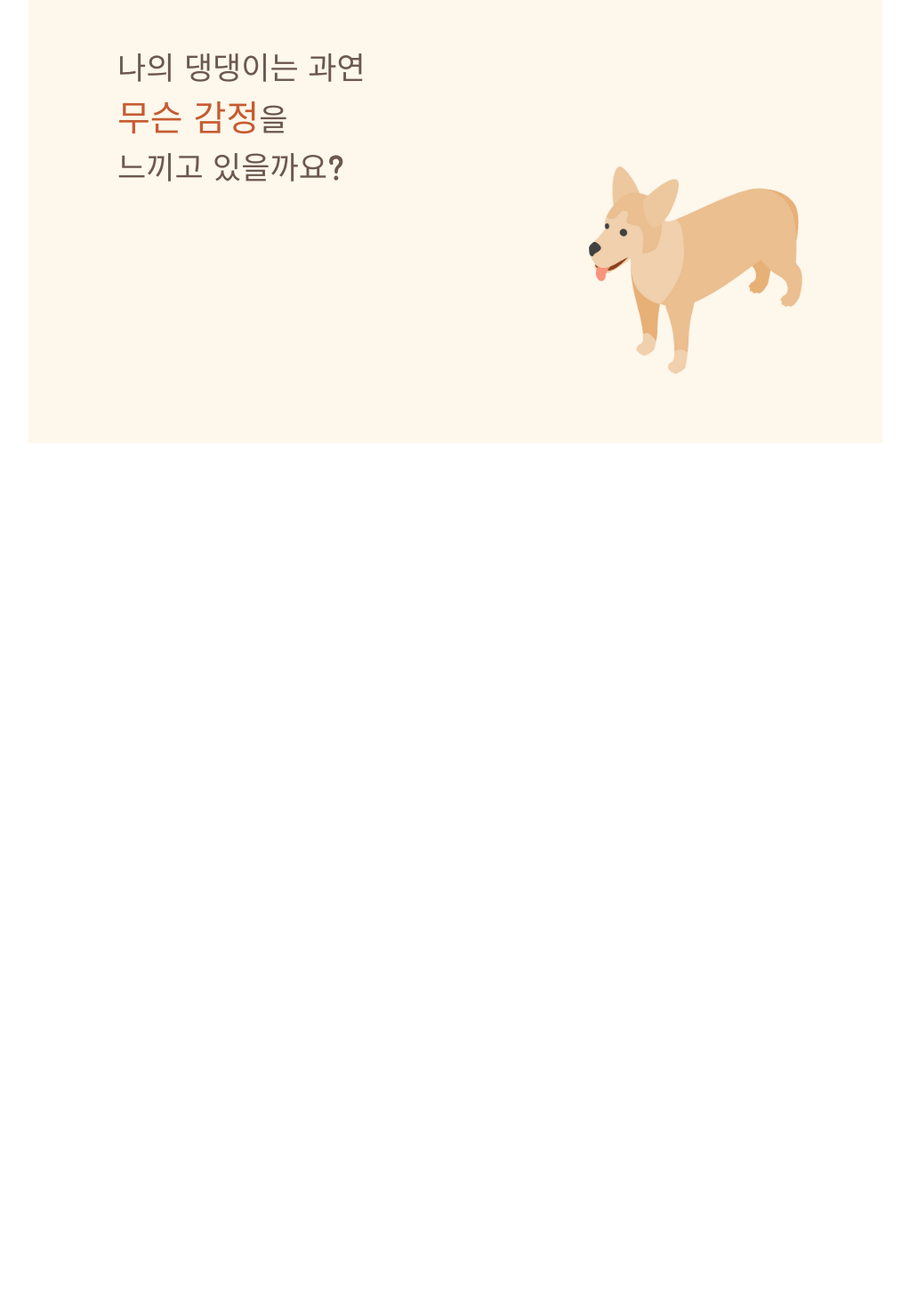
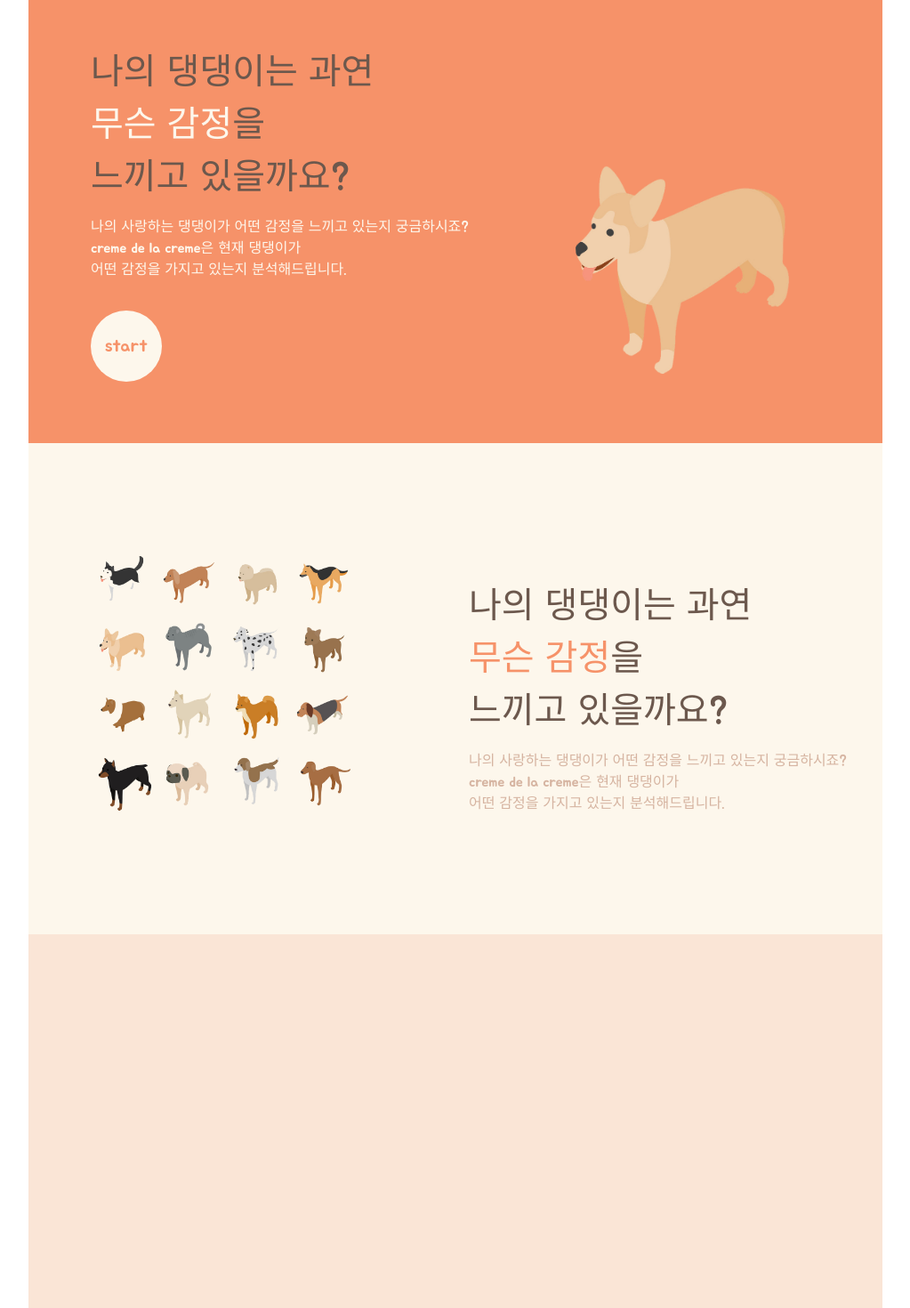
Before and after one commit to CreamDeLaCream/creme-client, a React (Create React App) app: page / in a window 1280 px wide. Shown: the part 260-1730 px from the top of the page at 89% size, without its empty margins (128-1151 px from the left). Built offline with nearby package versions, Linux system fonts and the light colour scheme.

Commit message:
[#28] edit : 인트로페이지 UI 및 버튼 구현

```diff
--- a/src/pages/Analysis/AnalysisPage.js
+++ b/src/pages/Analysis/AnalysisPage.js
@@ -46,7 +46,7 @@ const AnalysisPage = (props) => {
             size="20px"
             color="var(--white)"
             cursor
-            _onClick={() => history.push('/result')}
+            _onClick={() => history.push('/main')}
           >
             <Text type="button" color="var(--white)">
               댕댕이 <br /> 결과
--- a/src/pages/Intro/Intro1st.js
+++ b/src/pages/Intro/Intro1st.js
@@ -1,23 +1,47 @@
 import React from 'react';
 import styled from 'styled-components';
 
-import { Text } from '../../common/components';
+import { Text, Button } from '../../common/components';
 
-export const Intro1st = () => {
+export const Intro1st = (props) => {
+  const { history } = props;
   const env = process.env;
   env.PUBLIC_URL = env.PUBLIC_URL || '';
 
   return (
     <MainTitleBg>
       <TitleContent>
-        <Text color="var(--deepcream)" fontSize="35px">
+        <Text color="var(--deepcream)" fontSize="40px">
           나의 댕댕이는 과연 <br />
-          <span style={{ color: 'var(--darkmain)', fontSize: '40px' }}>
+          <span style={{ color: 'var(--lightcream)', fontSize: '40px' }}>
             무슨 감정
           </span>
           을<br />
           느끼고 있을까요?
         </Text>
+        <p>
+          나의 사랑하는 댕댕이가 어떤 감정을 느끼고 있는지 궁금하시죠?
+          <br />
+          creme de la creme은 현재 댕댕이가
+          <br />
+          어떤 감정을 가지고 있는지 분석해드립니다.
+        </p>
+        <Button
+          width="80px"
+          height="80px"
+          bg="var(--lightcream)"
+          radius="50%"
+          size="20px"
+          color="var(--main)"
+          margin="20px 0 0 0"
+          _onClick={() => {
+            console.log('넘어감');
+            history.push('/main');
+          }}
+          cursor
+        >
+          start
+        </Button>
       </TitleContent>
       <MainDogImg>
         <img
@@ -32,10 +56,9 @@ export const Intro1st = () => {
 };
 
 const MainTitleBg = styled.div`
-  background-color: var(--lightcream);
+  background-color: var(--main);
   width: 100%;
   height: 550px;
-  position: relative;
   display: flex;
 `;
 
@@ -43,7 +66,12 @@ const TitleContent = styled.div`
   width: 500px;
   height: 100%;
   margin-top: 100px;
-  margin-left: 100px;
+  margin-left: 70px;
+
+  p {
+    // font-family: normal;
+    color: var(--lightcream);
+  }
 `;
 
 const MainDogImg = styled.div`
--- a/src/pages/Intro/Intro2nd.js
+++ b/src/pages/Intro/Intro2nd.js
@@ -1,5 +1,66 @@
 import React from 'react';
+import styled from 'styled-components';
+
+import { Text } from '../../common/components';
 
 export const Intro2nd = () => {
-  return <div>Intro2nd</div>;
+  return (
+    <IntroBg>
+      <MainDogImg>
+        <img
+          alt=""
+          src={process.env.PUBLIC_URL + `/Image/bgdog2.png`}
+          width="300px"
+          height="300px"
+        />
+      </MainDogImg>
+      <TitleContent>
+        <Text color="var(--deepcream)" fontSize="40px">
+          나의 댕댕이는 과연 <br />
+          <span style={{ color: 'var(--main)', fontSize: '40px' }}>
+            무슨 감정
+          </span>
+          을<br />
+          느끼고 있을까요?
+        </Text>
+        <p>
+          나의 사랑하는 댕댕이가 어떤 감정을 느끼고 있는지 궁금하시죠?
+          <br />
+          creme de la creme은 현재 댕댕이가
+          <br />
+          어떤 감정을 가지고 있는지 분석해드립니다.
+        </p>
+      </TitleContent>
+    </IntroBg>
+  );
 };
+
+const IntroBg = styled.div`
+  background-color: var(--lightcream);
+  width: 100%;
+  height: 700px;
+  display: flex;
+`;
+
+const TitleContent = styled.div`
+  width: 500px;
+  height: 100%;
+  margin-top: 150px;
+  margin-left: 30px;
+
+  p {
+    // font-family: normal;
+    color: var(--darkcream);
+  }
+`;
+
+const MainDogImg = styled.div`
+  width: 500px;
+  height: 100%;
+  // background-color: var(--cream);
+
+  img {
+    margin-top: 120px;
+    margin-left: 70px;
+  }
+`;
--- a/src/pages/Intro/Intro3rd.js
+++ b/src/pages/Intro/Intro3rd.js
@@ -0,0 +1,13 @@
+import React from 'react';
+import styled from 'styled-components';
+
+export const Intro3rd = () => {
+  return <IntroBg></IntroBg>;
+};
+
+const IntroBg = styled.div`
+  background-color: var(--lightorange);
+  width: 100%;
+  height: 550px;
+  display: flex;
+`;
--- a/src/pages/Intro/IntroPage.js
+++ b/src/pages/Intro/IntroPage.js
@@ -5,14 +5,19 @@ import { Header, Navbar, Text, Container } from '../../common/components';
 
 // bg
 import { Intro1st } from './Intro1st';
+import { Intro2nd } from './Intro2nd';
+import { Intro3rd } from './Intro3rd';
 
-const IntroPage = () => {
+const IntroPage = (props) => {
+  const { history } = props;
   return (
     <Container height="200vh">
       <Header page="headermenu" />
       <Navbar page="navbarmenu" />
       <Text type="mainTitle" color="var(--main)"></Text>
-      <Intro1st />
+      <Intro1st history={history} />
+      <Intro2nd />
+      <Intro3rd />
     </Container>
   );
 };
```
Also changed, not shown: public/Image/bgdog2.png.
